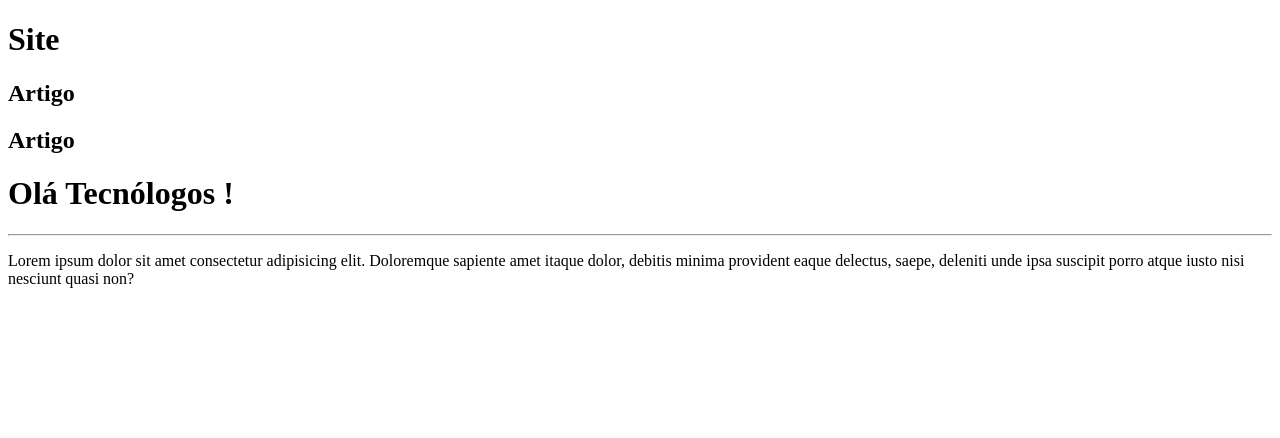
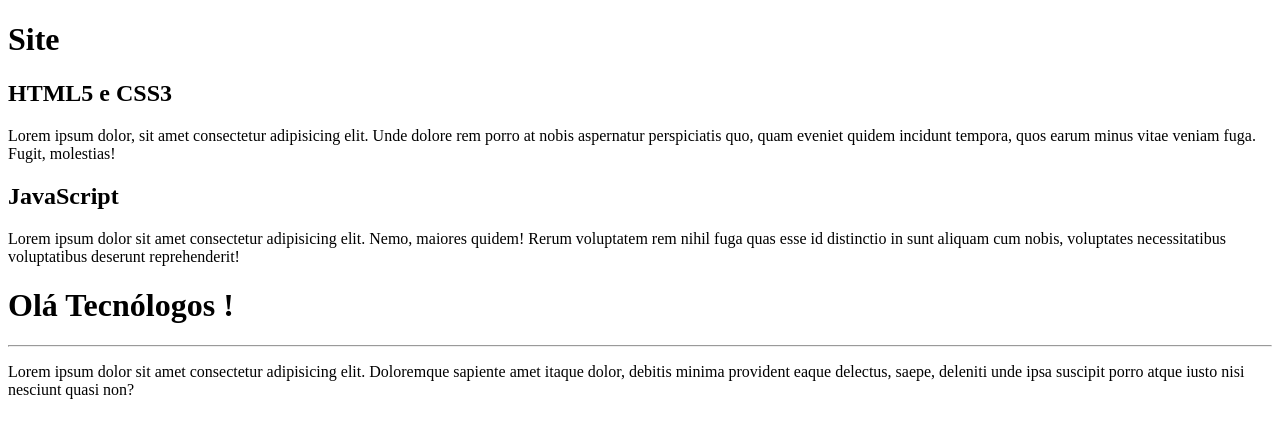
Before and after one commit to JeffRubens/GitHub, a plain HTML site: page Site/index.html in a window 1280 px wide. Drawn offline with Linux system fonts and the light colour scheme.

Commit message:
Atualizando Site
Atualizando página principal

```diff
--- a/Site/index.html
+++ b/Site/index.html
@@ -11,10 +11,12 @@
             <h1>Site</h1>
         </header>
         <article>
-            <h2>Artigo</h2>
+            <h2>HTML5 e CSS3</h2>
+            <p>Lorem ipsum dolor, sit amet consectetur adipisicing elit. Unde dolore rem porro at nobis aspernatur perspiciatis quo, quam eveniet quidem incidunt tempora, quos earum minus vitae veniam fuga. Fugit, molestias!</p>
         </article>
         <article>
-            <h2>Artigo</h2>
+            <h2>JavaScript</h2>
+            <p>Lorem ipsum dolor sit amet consectetur adipisicing elit. Nemo, maiores quidem! Rerum voluptatem rem nihil fuga quas esse id distinctio in sunt aliquam cum nobis, voluptates necessitatibus voluptatibus deserunt reprehenderit!</p>
         </article>
     </main>
     <h1>Olá Tecnólogos !</h1>
```
